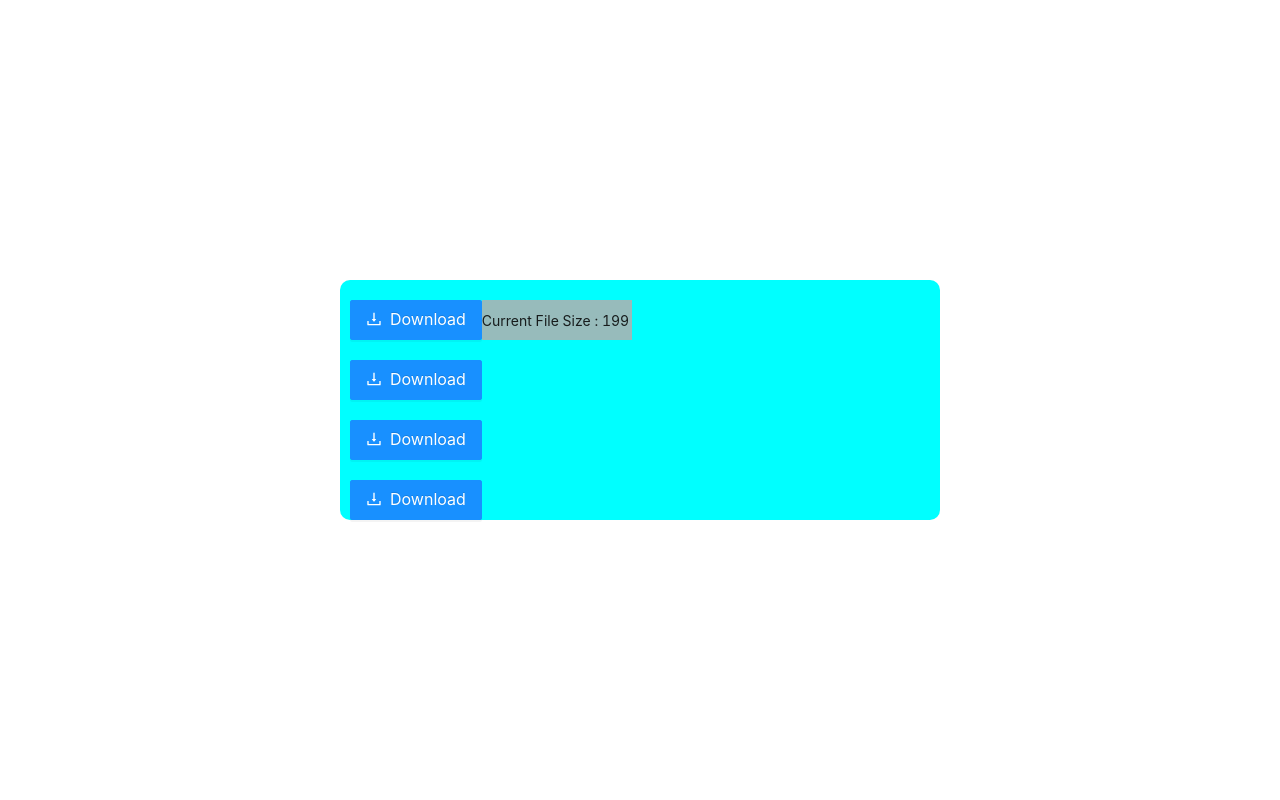
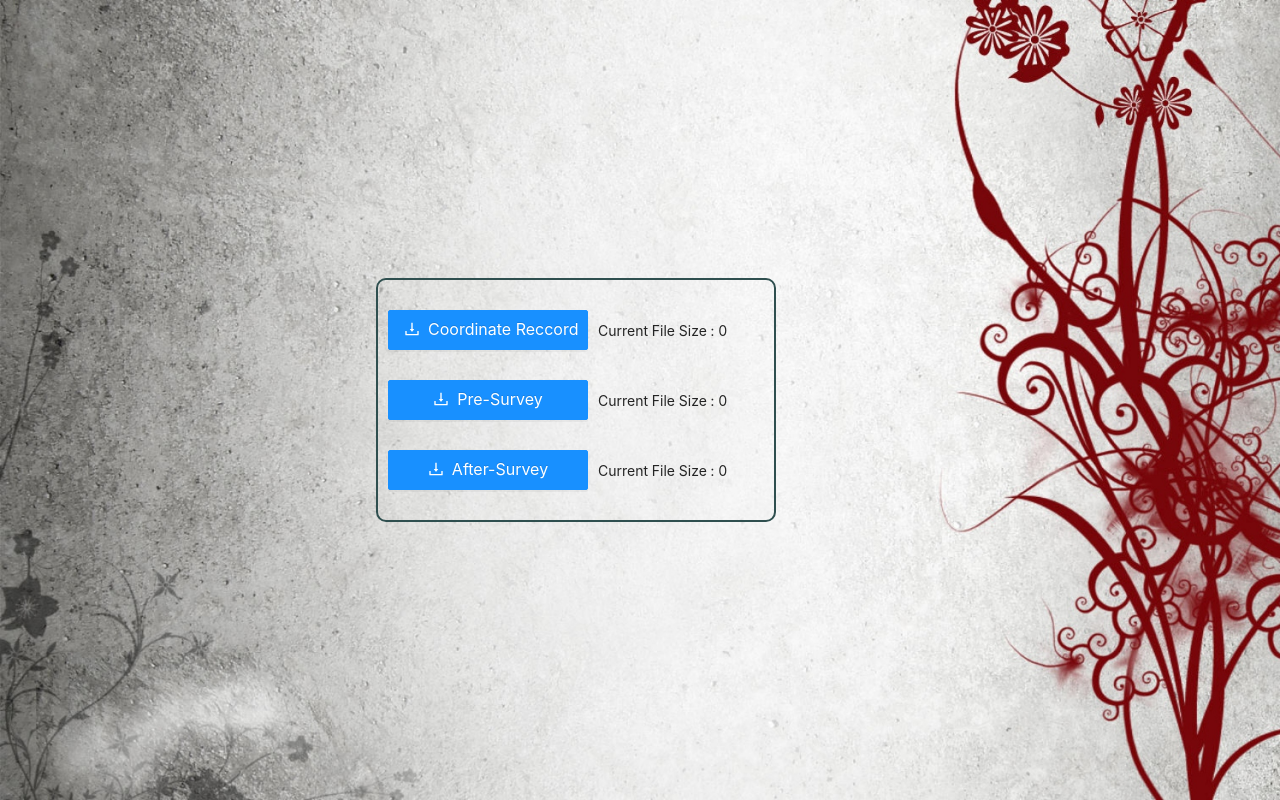
Before and after one commit to PeijinGit/EsRoutePages, a React app: page /Extract in a window 1280 px wide. Built offline with nearby package versions, Linux system fonts and the light colour scheme; some packages are replaced by stand-ins of ours; no server answers.

```diff
--- a/src/Api/index.jsx
+++ b/src/Api/index.jsx
@@ -1,21 +1,47 @@
 import axios from 'axios'
-import {baseurl} from "../Config";
+import { baseurl } from "../Config";
 
 export const preSubmit = (values) => {
     //debugger
-    console.log(values);
-    return axios.post(baseurl+`api/preSurvey`, values)
+    //console.log(values);
+    return axios.post(baseurl + `api/preSurvey`, values)
     //return axios.post(baseurl+`Survey/AcquireSurveyP1`, values)
 }
 
 export const postSubmit = (values) => {
     //debugger
-    console.log(values);
-    return axios.post(baseurl+`api/afterSurvey`, values)
+    //console.log(values);
+    return axios.post(baseurl + `api/afterSurvey`, values)
 }
 
 export const userLogin = (values) => {
     //debugger
-    console.log(values);
-    return axios.post(baseurl+`/login`, values)
+    //console.log(values);
+    return axios.get(baseurl + `/User/Login`, {
+        params:
+        {
+            "password": values.password,
+            "username": values.username
+        }
+    })
 }
+
+export const fileSizeAcquire = () => {
+    //debugger
+    return axios.get(baseurl + `/File/AcquireFileSize`)
+}
+
+export const coorDownload = () => {
+    //debugger
+    return axios.get(baseurl + `/File/CoordinateAcquire`)
+}
+
+export const preSurveyDownload = () => {
+    //debugger
+    return axios.get(baseurl + `/File/PreSurveyAcquire`)
+}
+
+export const afterSurveyDownload = () => {
+    //debugger
+    return axios.get(baseurl + `/File/AfterSurveyAcquire`)
+}
--- a/src/Config/index.jsx
+++ b/src/Config/index.jsx
@@ -1 +1,2 @@
-export const baseurl = "http://42.192.76.32:8002/"
+//export const baseurl = "http://42.192.76.32:8002/"
+export const baseurl = "https://localhost:44362"
--- a/src/Router.js
+++ b/src/Router.js
@@ -6,7 +6,8 @@
 import PreComplete from './containers/Finish/PreComplete';
 import ErrorPage from './containers/ErrorPage/ErrorPage';
 import Login from './containers/Login/login';
-import Extract from './containers/Extract/extract';
+//import Extract from './containers/Extract/extract';
+import Extract from './containers/Extract2/extract';
 
 export default function IRouter() {
     return (
@@ -18,6 +19,7 @@
                 <Route path="/ErrorPage" component={ErrorPage} />
                 <Route path="/Login" component={Login} />
                 <Route path="/Extract" component={Extract} />
+                {/* <Route exact path="/Extract2"  component={Extract2} /> */}
                 <Route path="/Error" component={ErrorPage} />
                 <Redirect to='/Error' component={ErrorPage}/>
             </Switch>
--- a/src/containers/ErrorPage/ErrorPage.js
+++ b/src/containers/ErrorPage/ErrorPage.js
@@ -1,5 +1,5 @@
 import React from 'react'
-import { Result, Button } from 'antd';
+import { Result } from 'antd';
 
 export default function ErrorPage() {
     return (
--- a/src/containers/Extract/extract.scss
+++ b/src/containers/Extract/extract.scss
@@ -1,16 +1,23 @@
+.backgroudMain{
+    height: 100px;
+    width: 1000px;
+    //width: 100%;
+    height: 100%;
+    //background-image: url("../../imgs/bg1.jpg");
+    background-color: rgb(248, 180, 97);
+}
 .outline {
-    margin: 0 auto;
-    width: 600px;
-    //height: 300px;
-    margin: auto;
+    //margin: 0 auto;
+    width: 300px;
+    height: 300px;
+    //margin: auto;
     position: absolute;
     top: 50%;
-    left: 50%;
+    left: 35%;
     transform: translate(-50%,-50%);
     background: aqua;
     border-radius: 10px;
-    //border: 2px solid darkslategray;
-
+    border: 2px solid darkslategray;
     .MainBody{
         //float: left;
         width: 400px;
@@ -20,8 +27,6 @@
         margin-left: 10px;
         //position: absolute;
         //left: 46%;
-        //transform: translate(-50%,-50%);
-        //background-color: rgb(30, 160, 62);
         .MainBodyInner{
             float: left;
         }
@@ -30,7 +35,8 @@
             height: 40px;
             float: left;
             padding-top: 10px;
-            background: rgb(151, 187, 187);
+            margin-left: 10px;
+            //background: rgb(151, 187, 187);
         }
     }
 
--- /dev/null
+++ b/src/containers/Extract2/extract.js
@@ -0,0 +1,133 @@
+import React, { useEffect, useState } from 'react'
+import { useLocation } from 'react-router-dom';
+import { Button, Typography } from 'antd';
+import { DownloadOutlined } from '@ant-design/icons';
+import { fileSizeAcquire,coorDownload,preSurveyDownload,afterSurveyDownload } from '../../Api'
+import './extract.scss'
+
+const { Text } = Typography;
+export default function Extract() {
+    const [preSize, setPreSize] = useState(0);
+    const [afterSize, setAfterSize] = useState(0);
+    const [recSize, setRecSize] = useState(0);
+    const [totalSize] = useState(0);
+    const [isAdmin, setIsAdmin] = useState(true);
+    let judge = false;
+    var {state} = useLocation();
+    if(typeof(state) != 'undefined'){
+        let {userType} = state;
+        judge = userType === 'Admin';
+    }
+
+    useEffect(() => {
+        setIsAdmin(judge);
+        fileSizeAcquire().then((res)=> {
+            var redData = res.data;
+            let {preSurvey,afterSurvey,recording} = redData;
+            setPreSize(preSurvey);
+            setAfterSize(afterSurvey);
+            setRecSize(recording);
+        })
+    }, [preSize])
+
+
+    const recordAc = () => {
+        coorDownload().then((res)=> {
+            var redData = res.data;
+            console.log(redData);
+        })
+    }
+
+    const preSurveyAc = () => {
+        preSurveyDownload().then((res)=> {
+            var redData = res.data;
+            let {preSurvey,afterSurvey,recording} = redData;
+            setPreSize(preSurvey);
+            setAfterSize(afterSurvey);
+            setRecSize(recording);
+        })
+    }
+
+    const afterSurveyAc = () => {
+        afterSurveyDownload().then((res)=> {
+            var redData = res.data;
+            let {preSurvey,afterSurvey,recording} = redData;
+            setPreSize(preSurvey);
+            setAfterSize(afterSurvey);
+            setRecSize(recording);
+        })
+    }
+    return (
+        <div className="backgroudMain">
+            <div className="outline">
+                <div className="MainBody">
+                    <div className="MainBodyInner">
+                        <Button
+                            type="primary"
+                            icon={<DownloadOutlined />}
+                            size={'large'}
+                            onClick={recordAc}
+                            block
+                        >
+                            Coordinate Reccord
+                        </Button>
+                    </div>
+                    <div className="textDes">
+                        <Text>Current File Size : {recSize}</Text>
+                    </div>
+                </div>
+                <div className="MainBody">
+                    <div className="MainBodyInner">
+                        <Button
+                            type="primary"
+                            icon={<DownloadOutlined />}
+                            size={'large'}
+                            onClick={preSurveyAc}
+                            block
+                        >
+                            Pre-Survey
+                        </Button>
+                    </div>
+                    <div className="textDes">
+                        <Text>Current File Size : {preSize}</Text>
+                    </div>
+                </div>
+                <div className="MainBody">
+                    <div className="MainBodyInner">
+                        <Button
+                            type="primary"
+                            icon={<DownloadOutlined />}
+                            size={'large'}
+                            onClick={afterSurveyAc}
+                            block
+                        >
+                            After-Survey
+                        </Button>
+                    </div>
+                    <div className="textDes">
+                        <Text>Current File Size : {afterSize}</Text>
+                    </div>
+                </div>
+                {isAdmin &&
+                    <div className="MainBody">
+                        <div className="MainBodyInner">
+                            <Button
+                                type="primary"
+                                icon={<DownloadOutlined />}
+                                size={'large'}
+                                onClick={()=>{console.log("")}}
+                                block
+                            >
+                                All in one
+                            </Button>
+                        </div>
+                        <div className="textDes">
+                            <Text>Current File Size : {totalSize}</Text>
+                        </div>
+                    </div>
+                }
+
+            </div>
+        </div>
+    )
+}
--- /dev/null
+++ b/src/containers/Extract2/extract.scss
@@ -0,0 +1,48 @@
+.backgroudMain {
+    height: 100%;
+    width: 100%;
+    //width: 100%;
+    height: 100%;
+    position: absolute;
+    background-image: url("../../imgs/bg2.jpg");
+    background-repeat: no-repeat;
+    background-size: cover;
+    background-color: rgb(248, 180, 97);
+
+    .outline {
+        //margin: 0 auto;
+        width: 400px;
+        //height: 310px;
+        //margin: auto;
+        position: absolute;
+        top: 50%;
+        left: 45%;
+        transform: translate(-50%, -50%);
+        background: rgba(15, 190, 67, 0);
+        border-radius: 10px;
+        border: 2px solid darkslategray;
+        padding-bottom: 30px;
+        .MainBody {
+            //float: left;
+            width: 400px;
+            height: 40px;
+            margin: auto;
+            margin-top: 30px;
+            margin-left: 10px;
+            //position: absolute;
+            //left: 46%;
+            .MainBodyInner {
+                width: 200px;
+                float: left;
+            }
+            .textDes {
+                width: 150px;
+                height: 40px;
+                float: left;
+                padding-top: 10px;
+                margin-left: 10px;
+                //background: rgb(151, 187, 187);
+            }
+        }
+    }
+}
--- a/src/containers/MainApp/App.js
+++ b/src/containers/MainApp/App.js
@@ -66,7 +66,7 @@
             history.replace("/PreComplete");
           } else if (res.status === -100) {
             message.error('Submit failed, please try again later');
-            console.log(redData)
+            //console.log(redData)
           }
         })
         .catch(function (error) {
```
Also changed, not shown: src/containers/Login/login.js (+32 -11 lines), public/favicon.ico, src/imgs/bg1.jpg (added), src/imgs/bg2.jpg (added).
